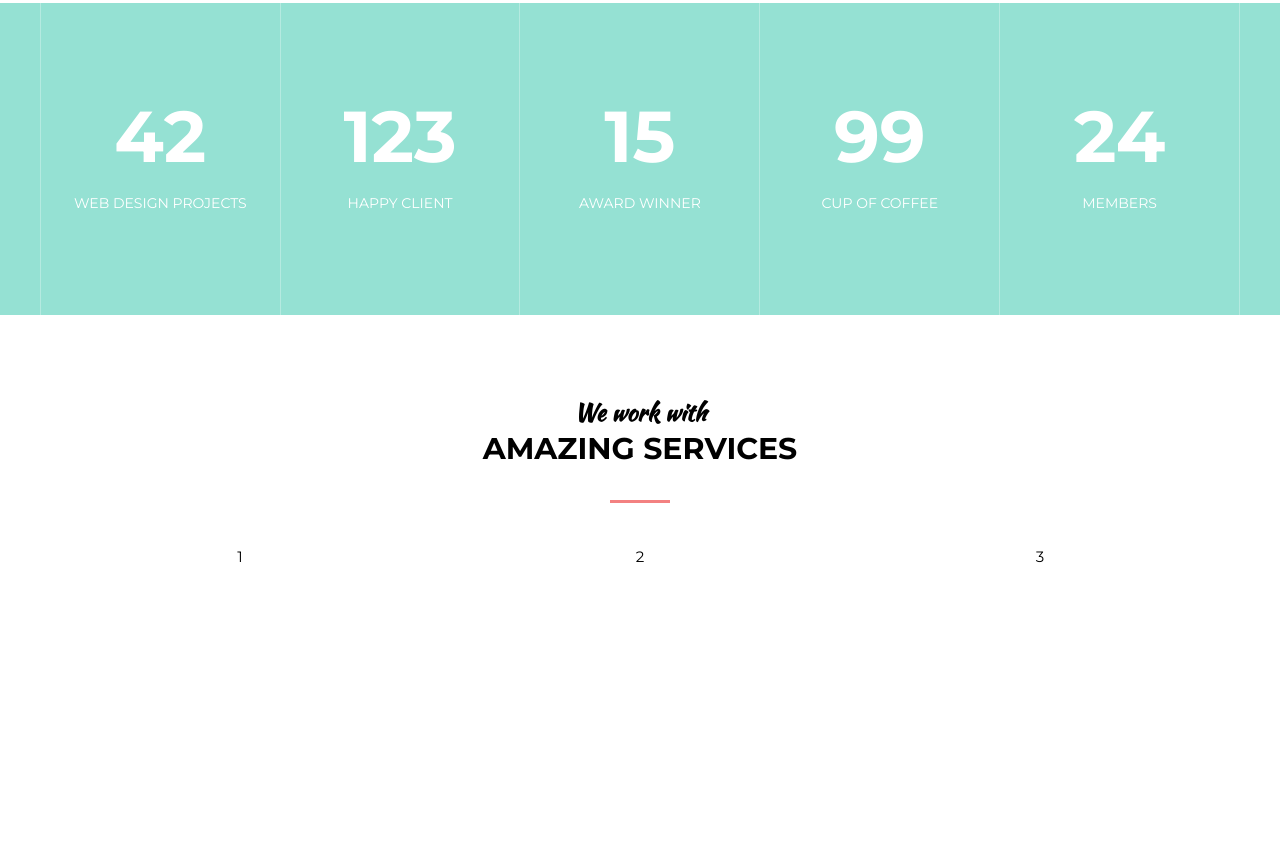
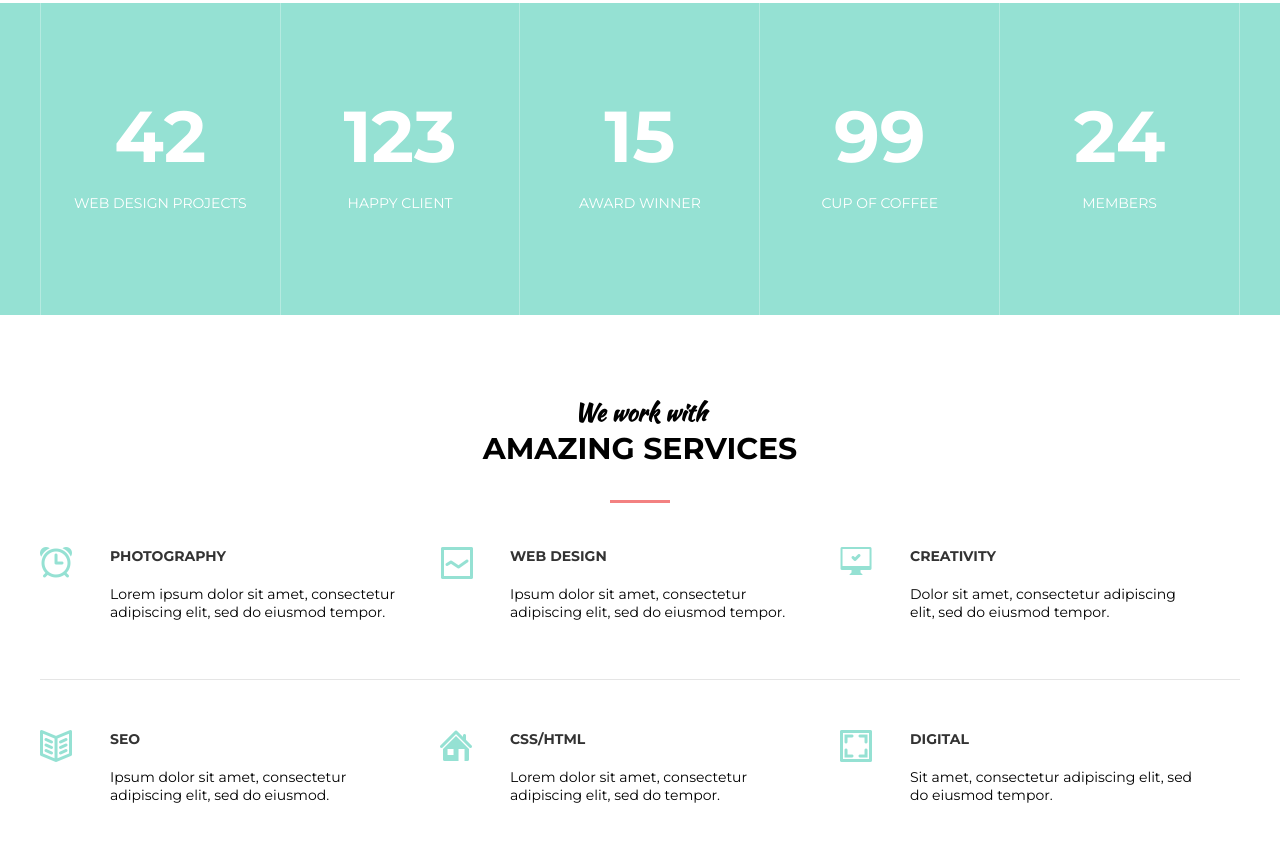
Before and after one commit to Sysreqx/MoGo, a plain HTML site: page index.html in a window 1280 px wide. Shown: the part 1515-2369 px from the top of the page. Before the commit the page ends 2081 px from the top, so only its background shows below. Drawn offline with Linux system fonts and the light colour scheme.

Commit message:
section service

```diff
--- a/assets/css/style.css
+++ b/assets/css/style.css
@@ -326,9 +326,38 @@ h1, h2, h3, h4, h5, h6 {
 /* Service */
 .service {
 	display: flex;
+	text-align: left;
 	justify-content: space-between;
 }
 
 .service__item {
-	width: 100%;
+	flex:  1 1 350px;
+	position: relative;
+	padding-left: 70px;
+    padding-right: 40px;
+	font-size: 14px;
 }
+
+.service__icon {
+	position: absolute;
+	top: 0;
+	left: 0;
+}
+
+.service__title {
+	font-weight: 700;
+	text-transform: uppercase;
+	color: #333;
+	margin-bottom: 20px;
+}
+
+.service__text {
+	margin-bottom: 50px;
+}
+
+.hr {
+	border: 0;
+	height: 1px;
+	background-color: #e5e5e5;
+	margin-bottom: 50px;
+}
--- a/index.html
+++ b/index.html
@@ -121,11 +121,44 @@
 			</div>
 
 			<div class="service">
-				<div class="service__item">1</div>
-				<div class="service__item">2</div>
-				<div class="service__item">3</div>
+				<div class="service__item">
+					<img class="service__icon" src="assets/images/service/photography.png" alt="photography">
+					<div class="service__title">Photography</div>
+					<div class="service__text">Lorem ipsum dolor sit amet, consectetur adipiscing elit, sed do eiusmod tempor.</div>
+				</div>
+				<div class="service__item">
+					<img class="service__icon" src="assets/images/service/webdesign.png" alt="photography">
+					<div class="service__title">Web Design</div>
+					<div class="service__text">Ipsum dolor sit amet, consectetur adipiscing elit, sed do eiusmod tempor.</div>
+				</div>
+				<div class="service__item">
+					<img class="service__icon" src="assets/images/service/creativity.png" alt="photography">
+					<div class="service__title">Creativity</div>
+					<div class="service__text">Dolor sit amet, consectetur adipiscing elit, sed do eiusmod tempor.</div>
+				</div>
 			</div>
-		</div>
+
+				<hr class="hr">
+
+			<div class="service">
+				<div class="service__item">
+					<img class="service__icon" src="assets/images/service/seo.png" alt="photography">
+					<div class="service__title">Seo</div>
+					<div class="service__text">Ipsum dolor sit amet, consectetur adipiscing elit, sed do eiusmod.</div>
+				</div>
+				<div class="service__item">
+					<img class="service__icon" src="assets/images/service/css-html.png" alt="photography">
+					<div class="service__title">CSS/HTML</div>
+					<div class="service__text">Lorem dolor sit amet, consectetur adipiscing elit, sed do tempor.</div>
+				</div>
+				<div class="service__item">
+					<img class="service__icon" src="assets/images/service/digital.png" alt="photography">
+					<div class="service__title">Digital</div>
+					<div class="service__text">Sit amet, consectetur adipiscing elit, sed do eiusmod tempor.</div>
+				</div>
+			</div>
+
+		</div> <!-- /.container -->
 	</section>
 
 </body>
```
Also changed, not shown: assets/images/service/creativity.png (added), assets/images/service/css-html.png (added), assets/images/service/digital.png (added), assets/images/service/photography.png (added), assets/images/service/seo.png (added), assets/images/service/webdesign.png (added).
